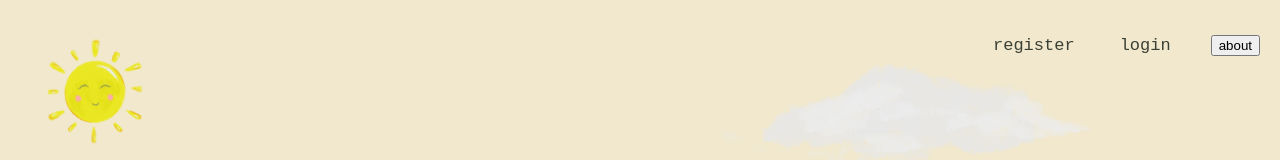
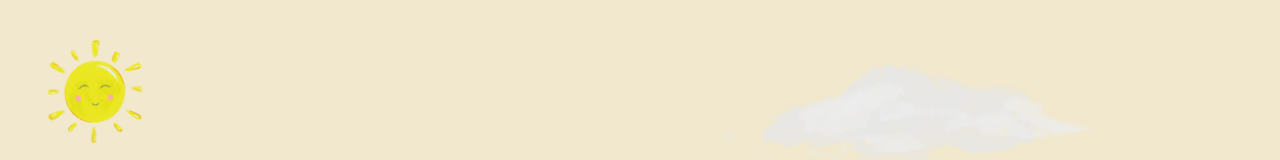
Before and after one commit to Katsukingmax/today, a React (Create React App) app: page / in a window 1280 px wide. Shown: the top 160 px of the page. Built offline with nearby package versions, Linux system fonts and the light colour scheme; a web font is replaced by a local one.

Commit message:
Update Home.jsx

```diff
--- a/src/components/Home/Home.jsx
+++ b/src/components/Home/Home.jsx
@@ -1,23 +1,20 @@
 import React, { useState, useEffect } from 'react';
-import { Link } from 'react-router-dom';
+import { useNavigate, Link } from 'react-router-dom';
 import './Home.css';
 import logo from '../../assets/mainlogo.PNG';
-import About from '../About/About.jsx';
-import Footer from '../Footer/Footer.jsx';  // Import the Footer component
+import About from '../About/About';
+import Footer from '../Footer/Footer';
 
 const HomePage = () => {
   const [animatePage, setAnimatePage] = useState(false);
+  const navigate = useNavigate();
 
   useEffect(() => {
     setAnimatePage(true);
   }, []);
 
-  // Smooth scroll to About section
-  const scrollToAbout = () => {
-    const aboutSection = document.getElementById("about");
-    if (aboutSection) {
-      aboutSection.scrollIntoView({ behavior: "smooth" });
-    }
+  const handleStartNow = () => {
+    navigate('/greeting'); // Navigate to Greeting component
   };
 
   return (
@@ -27,19 +24,16 @@ const HomePage = () => {
         <div className="logo-container">
           <img src={logo} alt="Logo" className="logo" />
         </div>
-        <nav className="navbar">
-          <Link to="/register" className="register">register</Link>
-          <Link to="/login" className="login">login</Link>
-          <button onClick={scrollToAbout} className="about">about</button> {}
-        </nav>
+
+        {/* Title Section */}
         <div className="content">
           <div className="title">
             <span className="italicized">to</span>
             <span>day.</span>
           </div>
-          <Link to="/register">
-            <button className="start-btn">start now</button>
-          </Link>
+
+          {/* Start Now Button */}
+          <button onClick={handleStartNow} className="start-btn">start now</button>
         </div>
       </section>
 
@@ -49,7 +43,7 @@ const HomePage = () => {
       </section>
 
       {/* Footer Section */}
-      <Footer />  {/* Render Footer component at the bottom */}
+      <Footer />
     </div>
   );
 };
```
